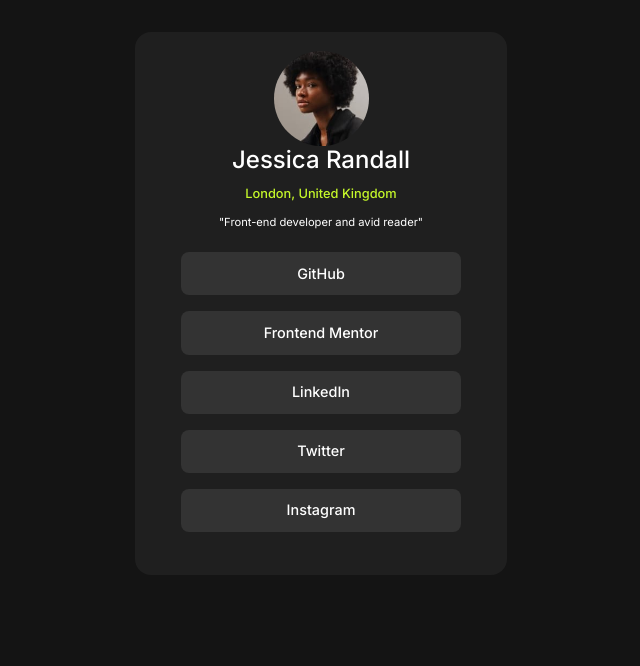
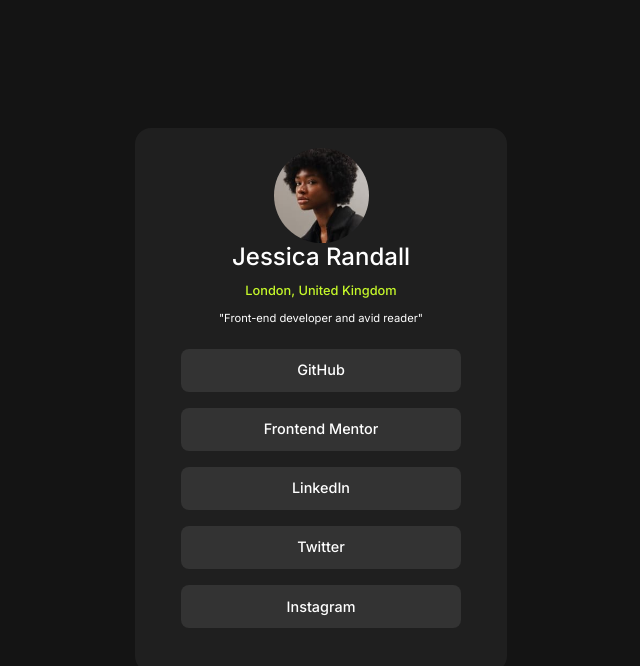
Before and after one commit to ls-cabreira/social-media, a plain HTML site: page index.html in a window 1280 px wide. Shown: the whole page, without its empty margins (319-959 px from the left). Drawn offline with Linux system fonts and the light colour scheme.

Commit message:
Correção de alinhamento do card

```diff
--- a/styles/card.css
+++ b/styles/card.css
@@ -1,6 +1,12 @@
 /* Container card */
+main {
+    display: flex;
+    justify-content: center;
+    align-items: center;
+    min-height: 100vh;
+}
+
 .card {
-    margin: 2rem auto;
     width: 70vw;
     max-width: 340px;
     text-align: center;
```
